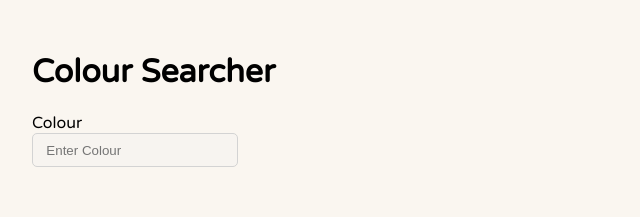
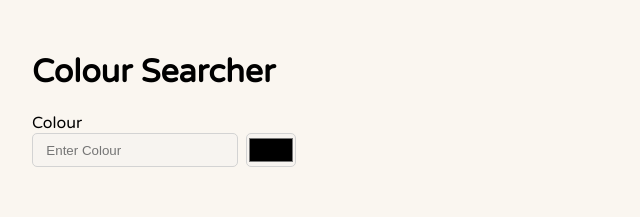
Before and after one commit to hjpunzalan/colour-searcher, a React (Vite) app: page / in a window 1280 px wide. Shown: the top 217 px of the page, without its empty margins (0-640 px from the left). Built offline with nearby package versions, Linux system fonts and the light colour scheme; no server answers; a small style sheet from the web is missing.

Commit message:
add html colour picker

```diff
--- a/src/App.tsx
+++ b/src/App.tsx
@@ -74,3 +74,9 @@ export const Stack = styled.div<{ gap?: string }>`
   flex-direction: column;
   gap: ${(props) => props.gap || 0};
 `;
+
+export const Row = styled.div<{ gap?: string }>`
+  display: flex;
+  align-items: stretch;
+  gap: ${(props) => props.gap || 0};
+`;
--- a/src/components/SearchBar.tsx
+++ b/src/components/SearchBar.tsx
@@ -1,4 +1,5 @@
 import styled from 'styled-components';
+import { Row } from '../App';
 
 interface Props {
   colour: string;
@@ -8,18 +9,31 @@ interface Props {
 
 export const SearchBar = ({ colour, setColour, disabled }: Props) => {
   return (
-    <Label>
+    <Label key="colour-search">
       Colour
+      <Row gap=".5rem">
         <Input
           disabled={disabled}
           type="text"
-        name="colour"
+          name="colour-search"
           value={colour}
           onChange={(e) => {
             setColour(e.target.value);
           }}
           placeholder="Enter Colour"
         />
+        <Input
+          style={{ padding: 0, cursor: 'pointer' }}
+          disabled={disabled}
+          type="color"
+          name="colour-picker"
+          value={colour}
+          onChange={(e) => {
+            setColour(e.target.value);
+          }}
+          placeholder="Enter Colour"
+        />
+      </Row>
     </Label>
   );
 };
@@ -34,4 +48,5 @@ const Input = styled.input`
   padding: 0.65em 1em;
   border-radius: 5px;
   border: 1px solid lightgrey;
+  height: auto;
 `;
```
Lines whose indentation alone changed are shown as unchanged.
